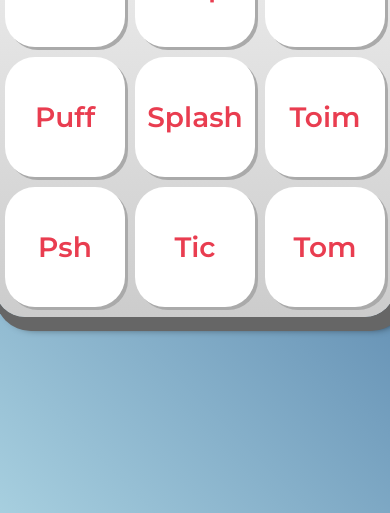
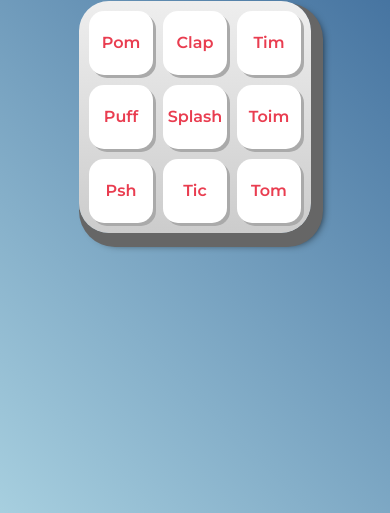
Before and after one commit to diegonf/Studies__FrontEndJS__Alura-Midi, a plain HTML site: page index.html in a window 390 px wide. Shown: the part 331-844 px from the top of the page. Drawn offline with Linux system fonts and the light colour scheme.

Commit message:
adicionado estilização para telas menores que 550px para deixar layout responsivo

```diff
--- a/css/estilos.css
+++ b/css/estilos.css
@@ -65,3 +65,13 @@ h1 {
 .tecla:active:focus {
   box-shadow: 3px 3px 0 var(--vermelha-escura) inset, 1px 1px 10px var(--luz);
 }
+
+@media screen and (max-width: 550px){
+  .tecla {
+    border-radius: 15px;
+    font-size: 1rem;
+    height: 4rem;
+    line-height: 4rem;
+    width: 4rem;
+  }
+}
```
